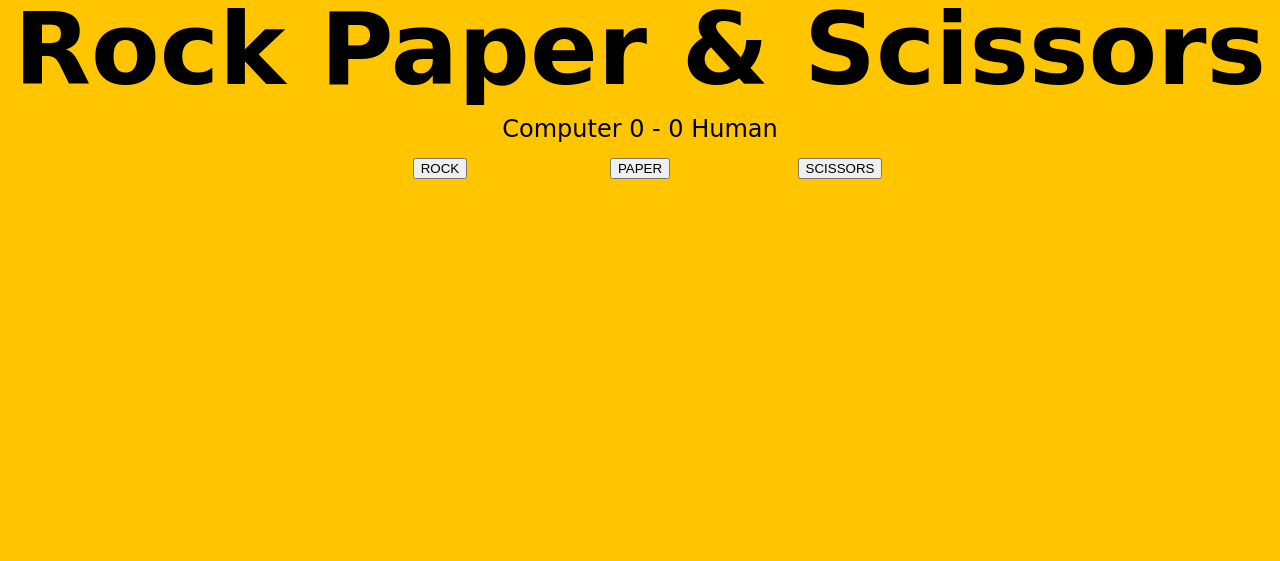
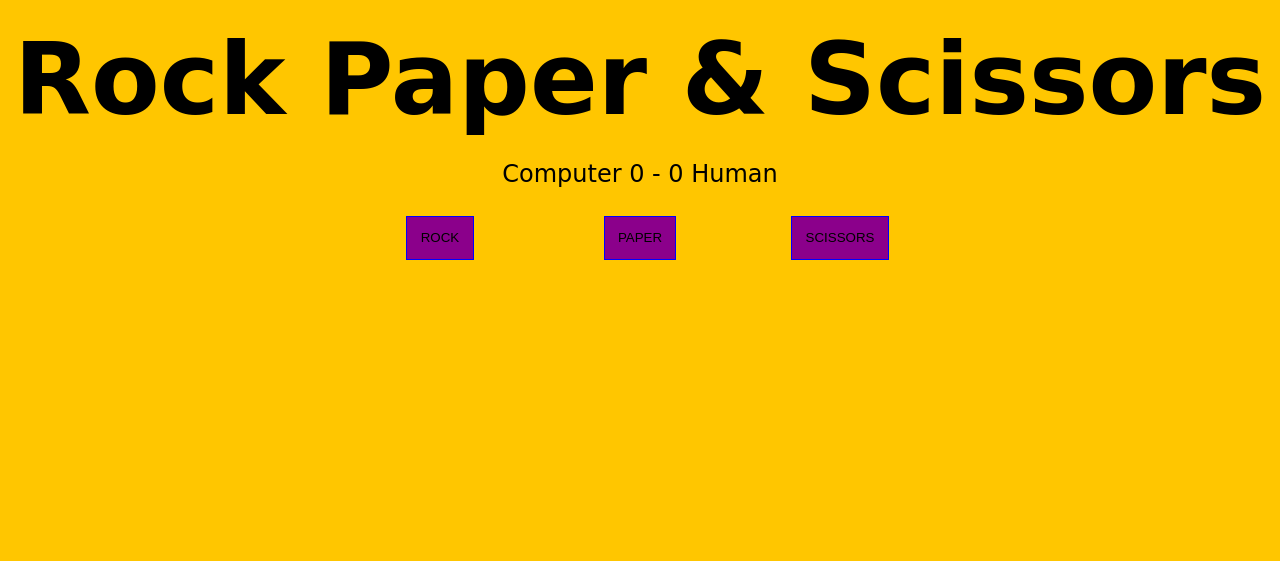
Before and after one commit to akunito/RockPaperScissors, a plain HTML site: page index.html in a window 1280 px wide. Drawn offline with Linux system fonts and the light colour scheme.

Commit message:
style improved

```diff
--- a/script.js
+++ b/script.js
@@ -138,7 +138,7 @@ function askPlayAgain() {
 
 // event listener > playround
 const buttons = document.querySelectorAll('button');
-const scoreToWin = 2;
+const scoreToWin = 5;
 
 buttons.forEach((button) => {
     button.addEventListener('click', () => {
--- a/style.css
+++ b/style.css
@@ -18,7 +18,8 @@ h1 {
   text-align: center;
   font-size: 10rem;
   line-height: 1;
-  margin-bottom: 0;
+  margin-top: 0.3em;
+  margin-bottom: 0.3em;
 }
 
 .score {
@@ -73,5 +74,15 @@ h1 {
 
 .divScore {
     text-align: center;
-    margin: 15px;
+    margin-top: 1em;
+    margin-bottom: 1em;
 }
+
+button {
+  padding: 1em;
+  background-color:darkmagenta;
+  border: 1px solid blue;
+  text-align: center;
+  margin-top: 0.3em;
+  margin-bottom: 0.3em;
+}
```
